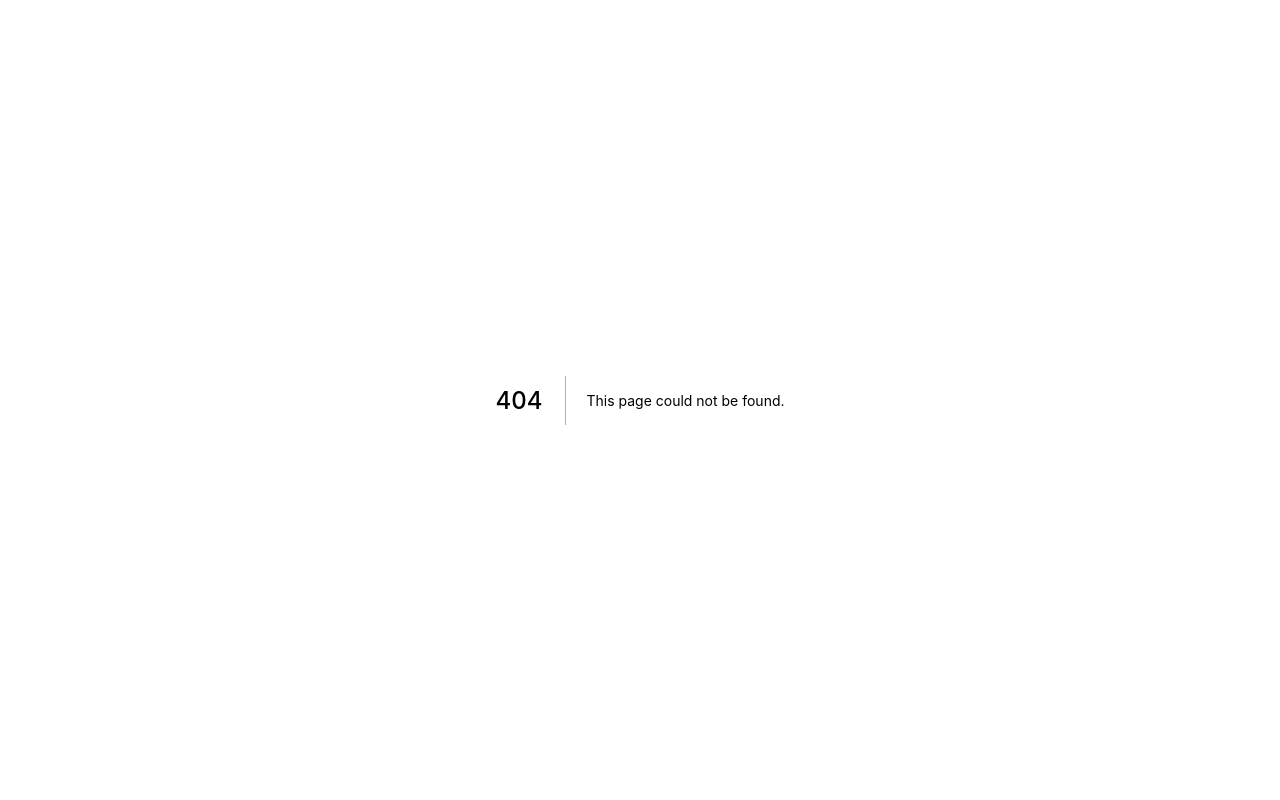
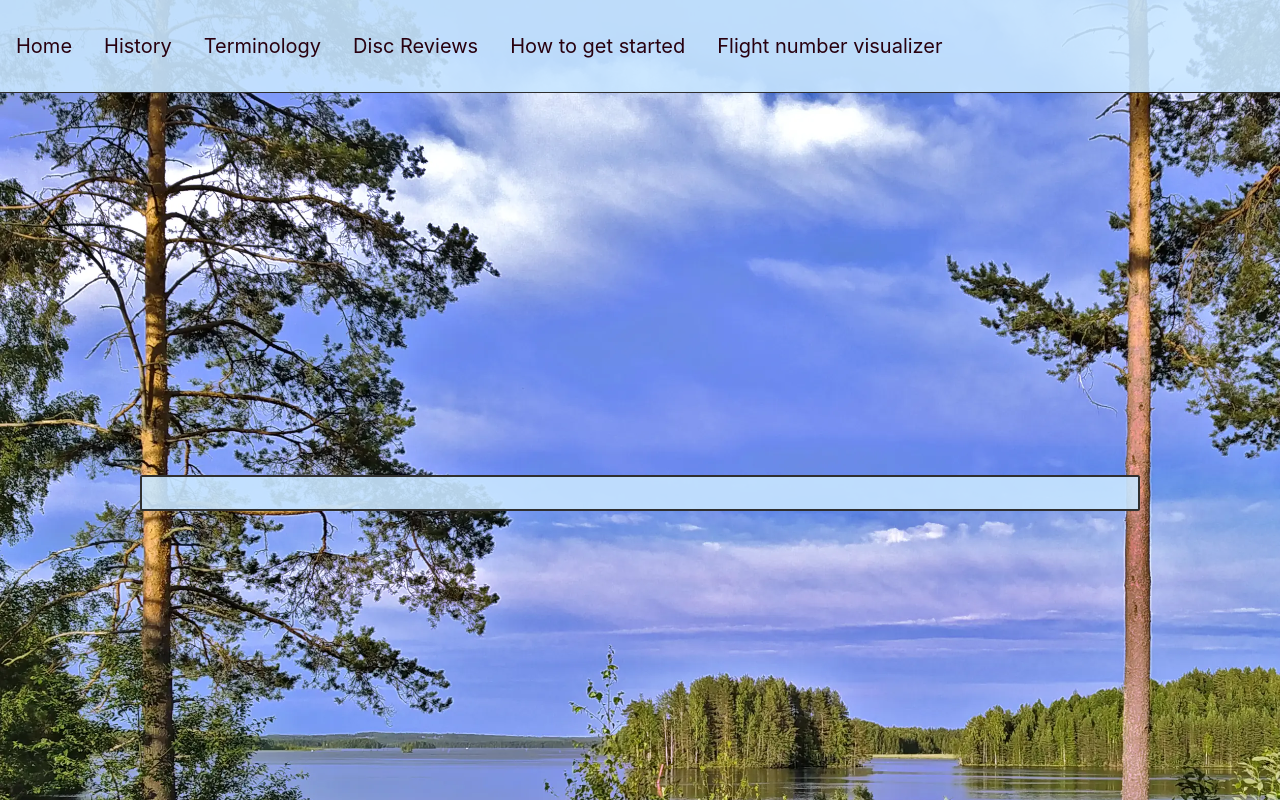
Before and after one commit to Zerkath/discgolf-webpage, a Next.js app: page /history in a window 1280 px wide. Before the commit this address had no page. Shown: the top 800 px of the page. Built offline with nearby package versions, Linux system fonts and the light colour scheme.

Commit message:
Container for main page content
- Reducing the amount of code duplication by making a container with
footer, header & metadata
- Refactoring parts of code
- Adjusted Flight Visualization code

```diff
--- /dev/null
+++ b/pages/history.tsx
@@ -0,0 +1,13 @@
+import type { NextPage } from 'next'
+import { PageContainer } from '../templates/misc/PageContainer'
+
+const Home: NextPage = () => {
+    return (
+        <PageContainer title='Visualization Tool' description='Provides the visualization tool to the end user'>
+            <div className='card'>
+            </div>
+        </PageContainer>
+    )
+}
+
+export default Home
--- a/styles/components/_flight.scss
+++ b/styles/components/_flight.scss
@@ -1,9 +1,10 @@
 .flight-visualization {
     width: 100%;
+    display: block;
+
     border: solid 1px grey;
     margin: 10px 10px;
-    max-width: 400px;
-    max-height: 1000px;
+    max-width: 220px;
 
     .flight {
         opacity: 0;
@@ -31,7 +32,7 @@
 
 @keyframes revealGrid {
     0% {
-        clip-path: circle(0% at -10% -50%); // left upper corner 0 opacity
+        clip-path: circle(0% at -10% -50%);
     }
 
     100% {
--- a/styles/layout/_footer.scss
+++ b/styles/layout/_footer.scss
@@ -4,6 +4,7 @@
     background-color: rgba(200, 230, 255, 0.9);
     justify-content: center;
     border-top: 1px solid #2f2f2f;
+    font-size: medium;
     display: flex;
     flex-direction: column;
     align-content: center;
--- a/templates/bars/NavigationBar.tsx
+++ b/templates/bars/NavigationBar.tsx
@@ -4,11 +4,11 @@ export const NavigationBar = () => {
     return (
         <div className='navbar'>
             <NavContent display="Home" link='/' />
-            <NavContent display="History" link='/pages/history' />
-            <NavContent display="Terminology" link='/pages/terminology' />
-            <NavContent display="Disc Reviews" link='/pages/reviews' />
-            <NavContent display="How to get started" link='/pages/how-to-start' />
-            <NavContent display="Flight number visualizer" link='/pages/visualizer' />
+            <NavContent display="History" link='/history' />
+            <NavContent display="Terminology" link='/terminology' />
+            <NavContent display="Disc Reviews" link='/reviews' />
+            <NavContent display="How to get started" link='/how-to-start' />
+            <NavContent display="Flight number visualizer" link='/visualizer' />
         </ div >
     )
 }
--- /dev/null
+++ b/templates/misc/PageContainer.tsx
@@ -0,0 +1,26 @@
+import Head from 'next/head'
+import { Footer, NavigationBar } from '../bars'
+
+export interface HeaderValues {
+    title: string
+    description: string
+    children?: React.ReactNode;
+}
+
+export const PageContainer = (props: HeaderValues): React.ReactElement => {
+    return (
+        <div className='container'>
+            <Head>
+                <title>{props.title}</title>
+                <meta name="description" content={props.description} />
+                <link rel="icon" href="/favicon.ico" />
+            </Head>
+            <NavigationBar />
+            <main className='main'>
+                {props.children}
+            </main>
+            <Footer />
+        </div>
+    )
+
+}
```
Also changed, not shown: pages/index.tsx (+5 -19 lines), pages/pages/history.tsx (deleted, +0 -17 lines), pages/pages/visualizer.tsx (deleted, +0 -52 lines), pages/visualizer.tsx (added, +47 -0 lines).
